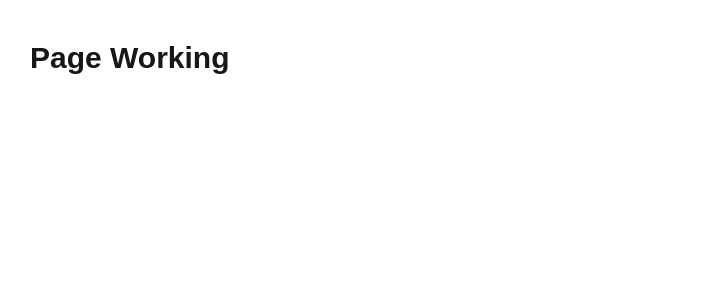
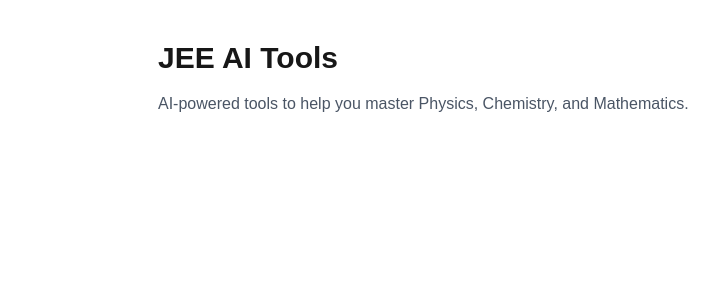
Before and after one commit to Mayankgupta2001/study-ai-hub, a Next.js app: page /ai-tools/jee in a window 1280 px wide. Shown: the top 300 px of the page, without its empty margins (10-729 px from the left). Built offline with nearby package versions, Linux system fonts and the light colour scheme.

Commit message:
Homepage + AI tools demo pages ready

```diff
--- a/app/ai-tools/jee/page.tsx
+++ b/app/ai-tools/jee/page.tsx
@@ -1,9 +1,16 @@
-export default function Page() {
+export const metadata = {
+  title: "JEE AI Tools – Study AI Hub",
+  description:
+    "Explore the best AI tools for JEE preparation including problem solvers, concept explainers, and mock test generators.",
+};
+
+export default function JEEPage() {
   return (
-    <div className="p-10">
-      <h1 className="text-3xl font-bold">
-        Page Working
-      </h1>
+    <div className="max-w-5xl mx-auto p-10">
+      <h1 className="text-3xl font-bold">JEE AI Tools</h1>
+      <p className="mt-4 text-gray-600 dark:text-gray-300">
+        AI-powered tools to help you master Physics, Chemistry, and Mathematics.
+      </p>
     </div>
   );
 }
--- a/app/ai-tools/neet/page.tsx
+++ b/app/ai-tools/neet/page.tsx
@@ -1,9 +1,16 @@
-export default function Page() {
+export const metadata = {
+  title: "NEET AI Tools – Study AI Hub",
+  description:
+    "Discover AI tools built for NEET aspirants including NCERT explainers, biology diagram tutors, and revision generators.",
+};
+
+export default function NEETPage() {
   return (
-    <div className="p-10">
-      <h1 className="text-3xl font-bold">
-        Page Working
-      </h1>
+    <div className="max-w-5xl mx-auto p-10">
+      <h1 className="text-3xl font-bold">NEET AI Tools</h1>
+      <p className="mt-4 text-gray-600 dark:text-gray-300">
+        Smart AI tools to improve NEET preparation and revision.
+      </p>
     </div>
   );
 }
--- a/app/ai-tools/ssc/page.tsx
+++ b/app/ai-tools/ssc/page.tsx
@@ -1,9 +1,16 @@
-export default function Page() {
+export const metadata = {
+  title: "SSC AI Tools – Study AI Hub",
+  description:
+    "Top AI tools for SSC preparation including GK revision tools, quant practice generators, and grammar improvement assistants.",
+};
+
+export default function SSCPage() {
   return (
-    <div className="p-10">
-      <h1 className="text-3xl font-bold">
-        Page Working
-      </h1>
+    <div className="max-w-5xl mx-auto p-10">
+      <h1 className="text-3xl font-bold">SSC AI Tools</h1>
+      <p className="mt-4 text-gray-600 dark:text-gray-300">
+        AI-based tools curated for SSC aspirants to improve speed and accuracy.
+      </p>
     </div>
   );
 }
--- a/app/ai-tools/upsc/page.tsx
+++ b/app/ai-tools/upsc/page.tsx
@@ -1,5 +1,16 @@
 export const metadata = {
-  title: "Best AI Tools for UPSC Preparation (2026)",
+  title: "UPSC AI Tools – Study AI Hub",
   description:
-    "Discover the best AI tools for UPSC aspirants in India. Improve Prelims, Mains, and Interview preparation with smart AI tools.",
+    "Best AI tools curated for UPSC preparation including answer writing, current affairs analysis, and prelims practice.",
 };
+
+export default function UPSCPage() {
+  return (
+    <div className="max-w-5xl mx-auto p-10">
+      <h1 className="text-3xl font-bold">UPSC AI Tools</h1>
+      <p className="mt-4 text-gray-600 dark:text-gray-300">
+        Curated AI tools designed specifically for UPSC aspirants.
+      </p>
+    </div>
+  );
+}
```
